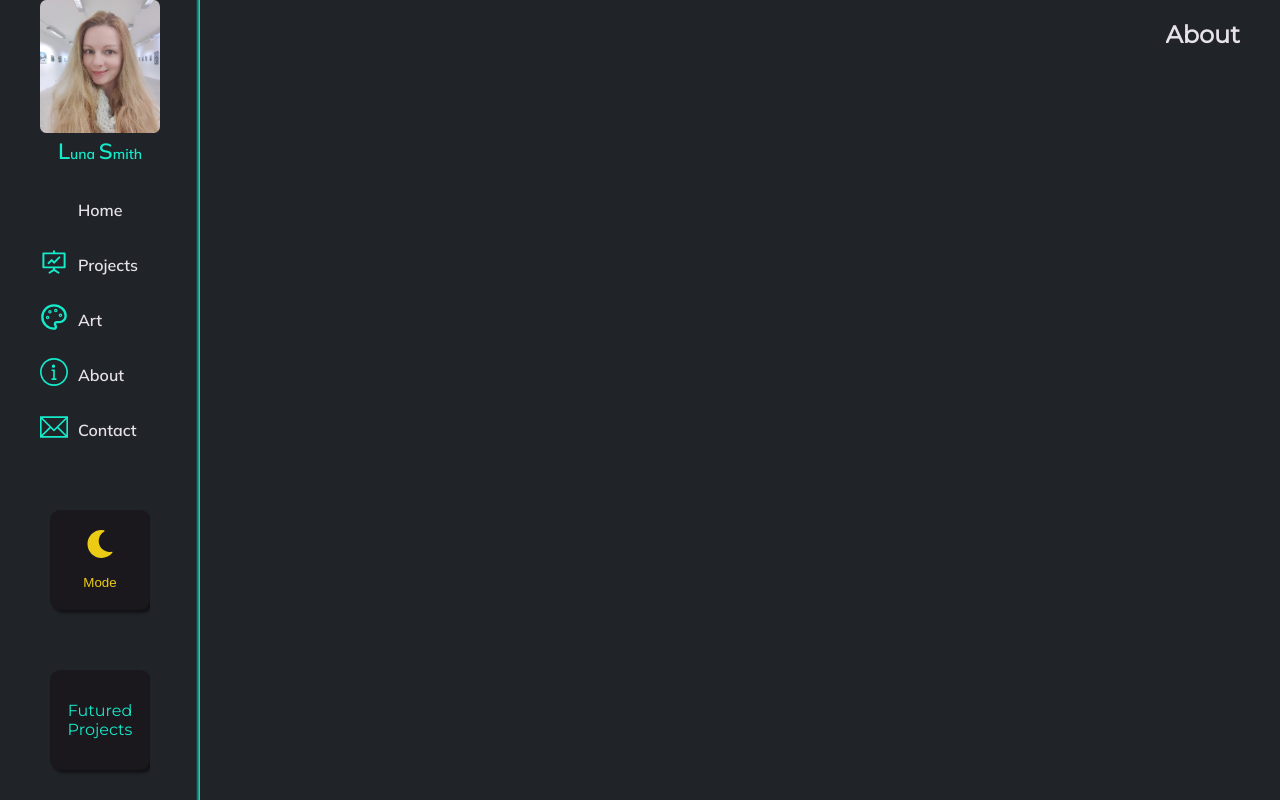
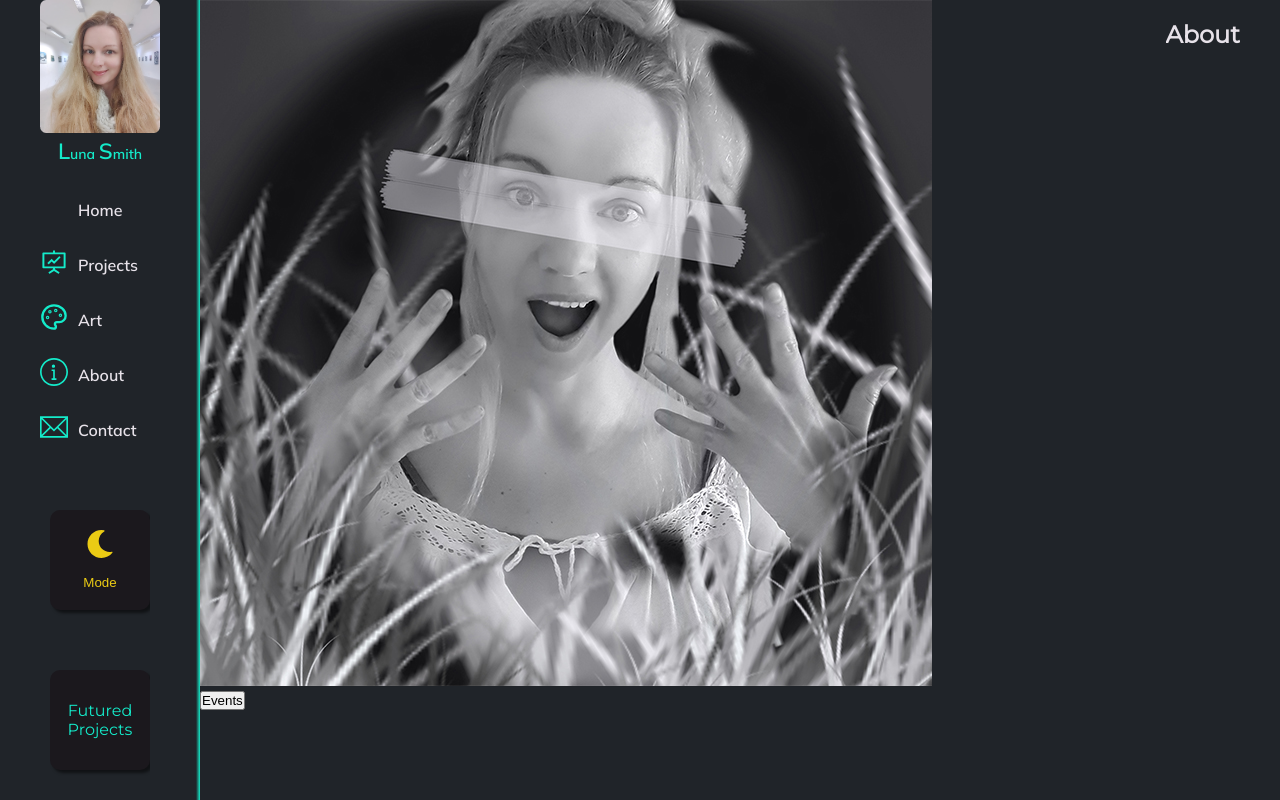
Before and after one commit to Lu-Smith/new_react_portfolio_sass, a React (Create React App) app: page /about in a window 1280 px wide. Built offline with nearby package versions, Linux system fonts and the light colour scheme; some icons are missing.

Commit message:
Updated About

```diff
--- a/src/components/About.tsx
+++ b/src/components/About.tsx
@@ -1,11 +1,18 @@
 import React, { useState } from 'react';
 import Sidebar from './Sidebar';
+import Events from './Events';
+import BioImage from '../assets/media/BioImage.jpg';
 
 const About = () => {
   const [mode, setMode] = useState('dark');
+  const [displayEvents, setDisplayEvents] = useState(false);
 
   const handleMode = () => {
     setMode((prevMode) => (prevMode === 'light' ? 'dark' : 'light'));
+  };
+
+  const handleEvents = () => {
+    setDisplayEvents(prevEvents => !prevEvents);
   };
 
   return (
@@ -15,6 +22,11 @@ const About = () => {
       </div>
       <div className="componentContainer">
         <h2>About</h2>
+        <div className="imageContainer">
+          <img src={BioImage} alt="Luna Smith" />
+        </div>
+        <button onClick={handleEvents}>Events</button>
+        {displayEvents && <Events />}
       </div>
     </div>
   )
```
Also changed, not shown: src/assets/media/BioImage.jpg (added).
